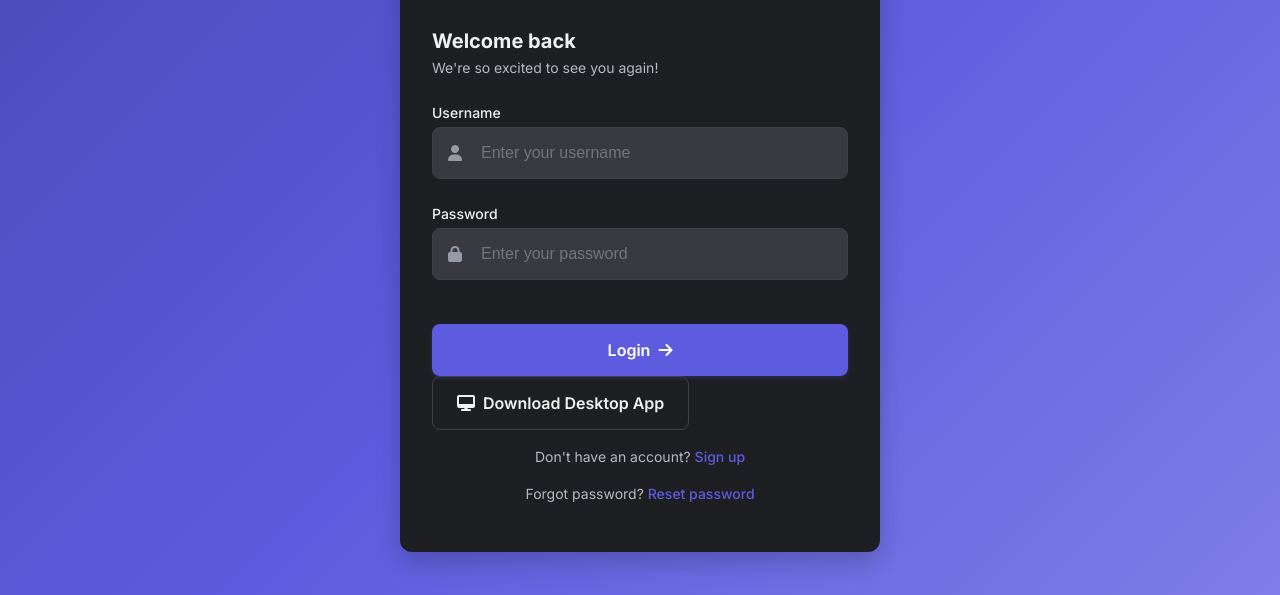
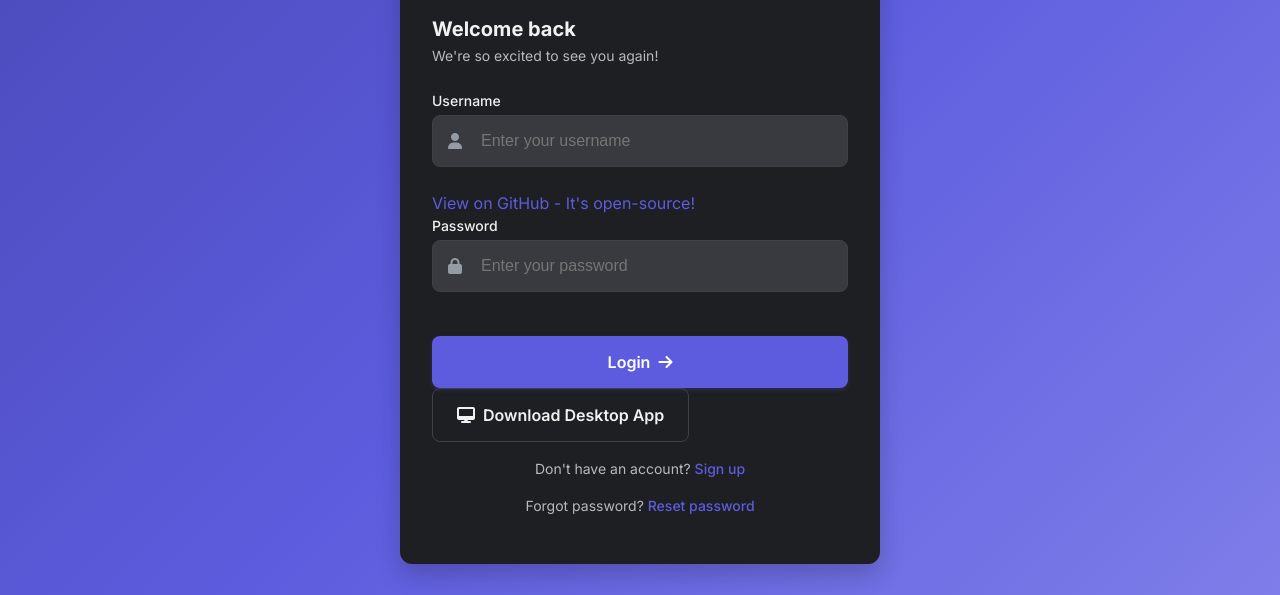
Before and after one commit to Nico-windows/WaSup, a website: page public/index.html in a window 1280 px wide. Shown: the part 205-800 px from the top of the page. Drawn offline with nearby package versions, Linux system fonts and the light colour scheme; no server answers.

Commit message:
Update index.html

```diff
--- a/public/index.html
+++ b/public/index.html
@@ -12,6 +12,7 @@
 </head>
 
 <body>
+
 <!-- Auth Container -->
 <div id="auth-container">
 <div class="auth-card">
@@ -30,6 +31,12 @@
 <i class="fas fa-user"></i>
 <input type="text" id="login-username" placeholder="Enter your username" autocomplete="username">
 </div>
+</div>
+
+<div class="github-link">
+  <a href="https://github.com/Nico-windows" target="_blank" rel="noopener noreferrer">
+    View on GitHub - It's open-source!
+  </a>
 </div>
 
 <div class="input-group">
```
